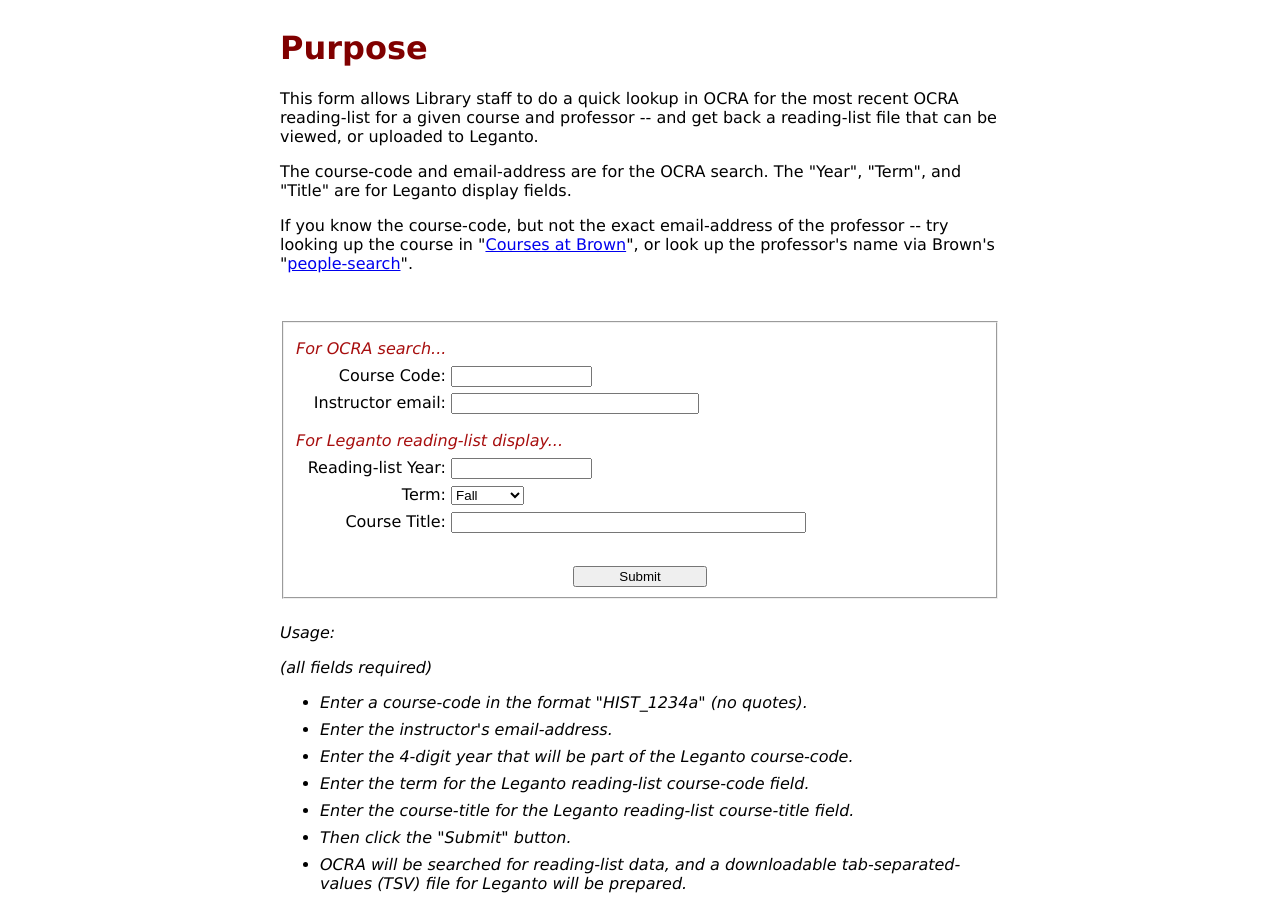
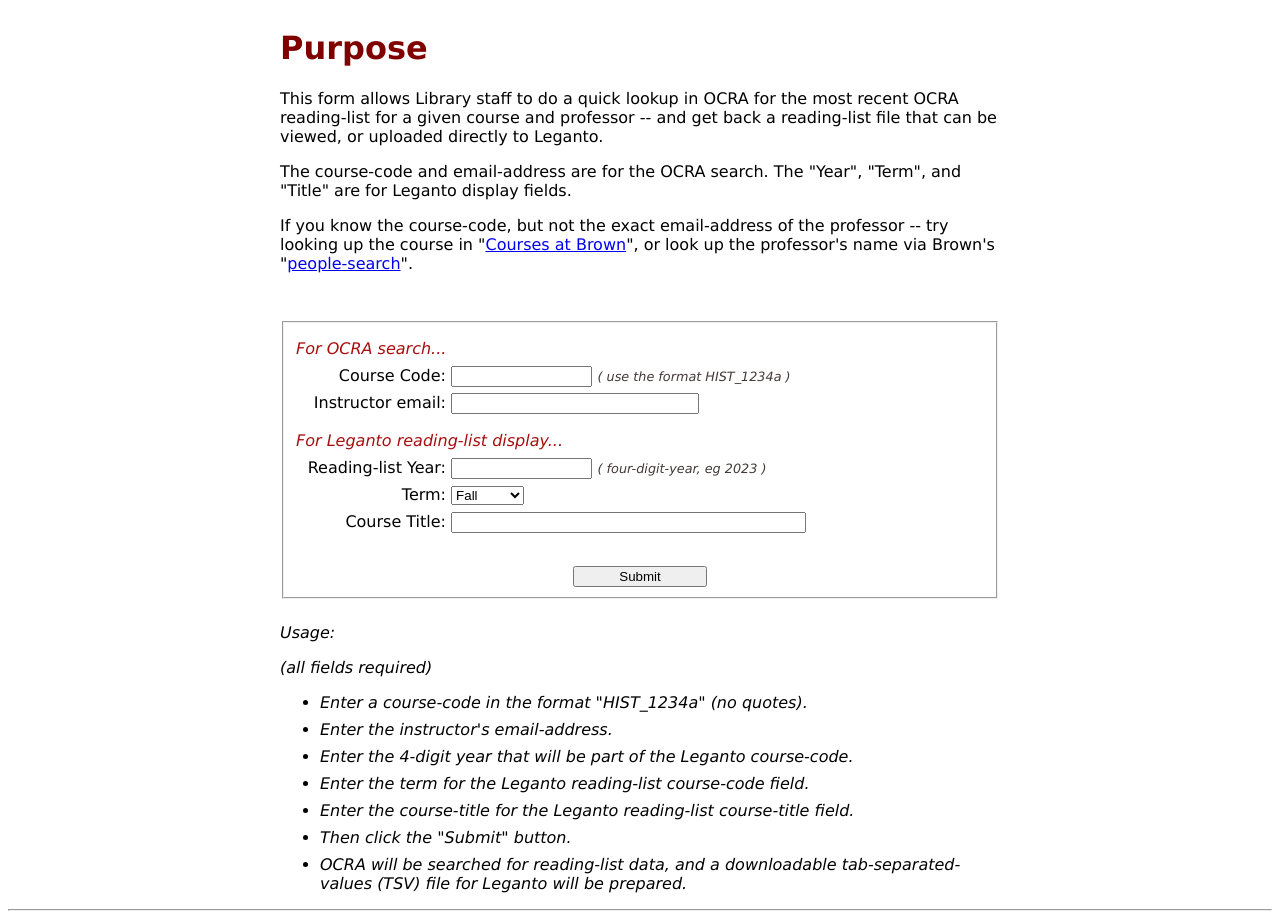
Before and after one commit to Brown-University-Library/ocra_lookup_project, a Django app: page /find/ in a window 1280 px wide. Shown: the part 56-975 px from the top of the page. Before the commit the page ends 949 px from the top, so only its background shows below. Run offline with Django 4.2, Linux system fonts and the light colour scheme; parts of the project's set-up code (start-up, migrations or seed data) failed here and were passed over; some libraries are stand-ins or nearby versions.

Commit message:
adds help-text to form.

```diff
--- a/ocra_lookup_app/templates/find.html
+++ b/ocra_lookup_app/templates/find.html
@@ -34,7 +34,7 @@
 
 <div id="purpose" style="width: 45em; margin: auto; padding-top: .5em;">
     <h1 style="color: maroon;">Purpose</h1>
-    <p>This form allows Library staff to do a quick lookup in OCRA for the most recent OCRA reading-list for a given course and professor -- and get back a reading-list file that can be viewed, or uploaded to Leganto.</p>
+    <p>This form allows Library staff to do a quick lookup in OCRA for the most recent OCRA reading-list for a given course and professor -- and get back a reading-list file that can be viewed, or uploaded directly to Leganto.</p>
     <p>The course-code and email-address are for the OCRA search. The "Year", "Term", and "Title" are for Leganto display fields.</p>
     <p>
         If you know the course-code, but not the exact email-address of the professor -- try looking up the course in
@@ -59,6 +59,8 @@
             {{ form.course_code.errors }}
             {{ form.course_code.label_tag }}
             {{ form.course_code }}
+            <!-- {{ form.course_code.help_text }} -->
+            <span style="font-size: 0.8em; font-style: italic; color: rgb(68, 57, 57);">( use the format HIST_1234a )</span>
             <br>
 
             <!-- Email-address Field -->
@@ -74,6 +76,7 @@
             {{ form.year.errors }}
             {{ form.year.label_tag }}
             {{ form.year }}
+            <span style="font-size: 0.8em; font-style: italic; color: rgb(68, 57, 57);">( four-digit-year, eg 2023 )</span>
             <br>
 
             <!-- Term Field -->
@@ -109,4 +112,6 @@
 
 </div>
 
+<hr>
+
 {% endblock content %}
```
